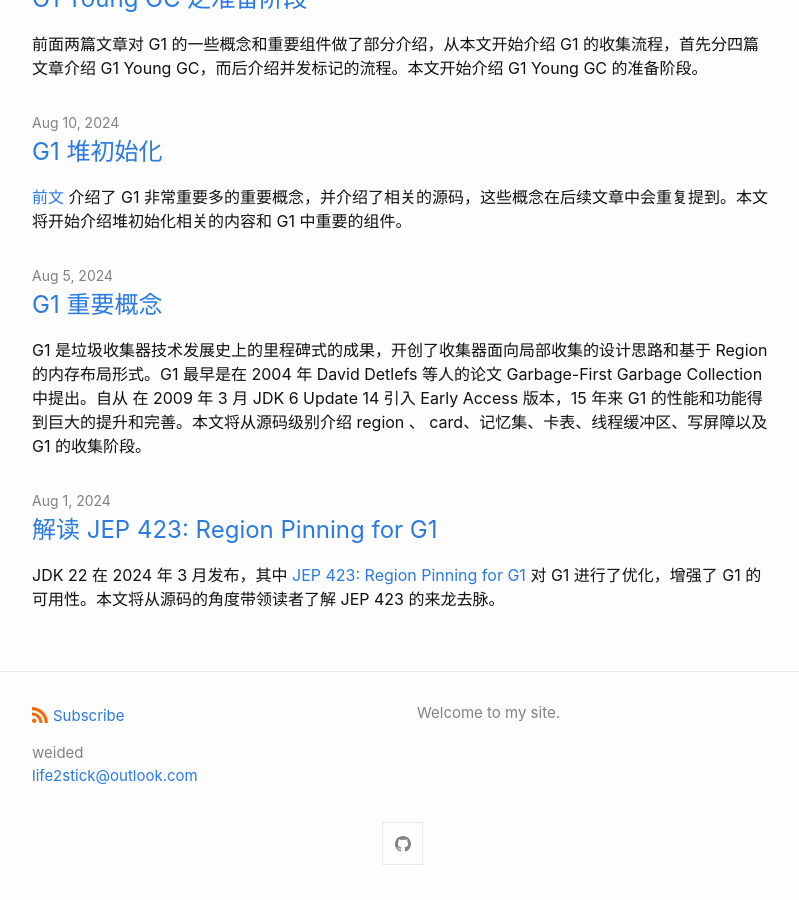
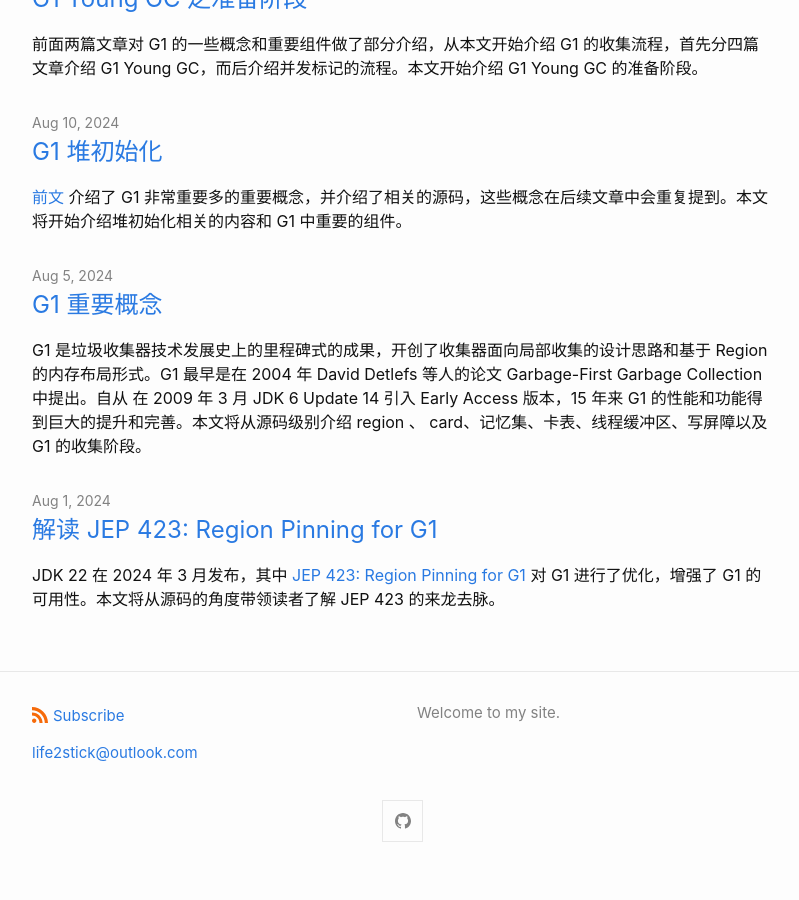
Before and after one commit to yoa1226/yoa1226.github.io, a Jekyll site: the page built from index.markdown, in a window 1280 px wide and 900 px high, scrolled down 1038 px. Shown: the whole window, without its empty margins (238-1037 px from the left). Built offline with Jekyll 4.4.1, drawn with Linux system fonts in a browser that asks for light colours; after the commit the page ends 1915 px from its top, so only the background shows below that.

Commit message:
remove name

```diff
--- a/_config.yml
+++ b/_config.yml
@@ -29,7 +29,7 @@ url: "https://yoa1226.github.io/" # the base hostname & protocol for your site,
 theme: minima
 
 author:
-  name:  weided
+  name:
   email: life2stick@outlook.com
 
 minima:
```
